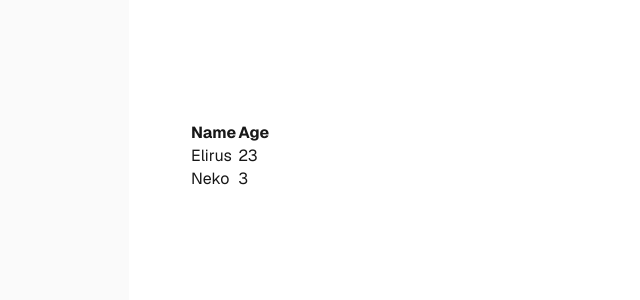
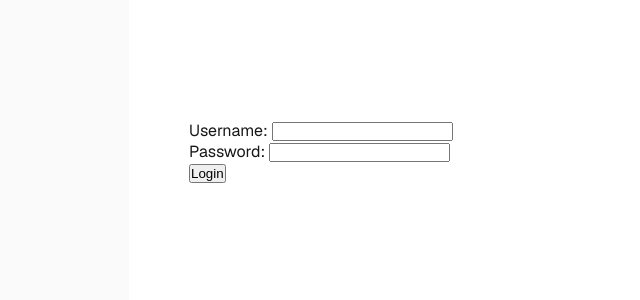
Before and after one commit to Elirus43/frontendWreact, a Next.js app: page / in a window 1280 px wide. Shown: the top 300 px of the page, without its empty margins (111-751 px from the left). Built offline with nearby package versions, Linux system fonts and the light colour scheme.

Commit message:
native login form, complicated

```diff
--- /dev/null
+++ b/src/app/components/HooK_Form/SimpleLoginForm.jsx
@@ -0,0 +1,37 @@
+import {useState} from "react";
+
+export default function SimpleLoginForm ()
+{
+    const [state, setState] = useState({
+        username: '',
+        password: '',
+    });
+
+    const handleChange = (e) => {
+        setState({ ...state, [e.target.name]: e.target.value });
+    }
+
+    const handleSubmit = (e) => {
+        console.log("State ", state);
+        e.preventDefault();
+    }
+
+    return (<div>
+        <form onSubmit={handleSubmit}>
+            <div>
+                <label>Username:</label>
+                &nbsp;
+                <input type={'text'} value={state.username} name={"username"} onChange={handleChange} />
+            </div>
+            <div>
+                <label>Password:</label>
+                &nbsp;
+                <input type={'text'} value={state.password} name={"password"} onChange={handleChange} />
+            </div>
+            <div>
+                <label></label>
+                <button type={"submit"}>Login</button>
+            </div>
+        </form>
+    </div>)
+}
--- a/src/app/page.js
+++ b/src/app/page.js
@@ -36,6 +36,7 @@ import CleanUp from "./components/effect/CleanUp";
 import TodoWithFetch from "./components/effect/TodoWithFetch";
 import UserWithFetch from "./components/hook/UserWithFetch";
 import FragmentDemo from "./components/FragmentDemo";
+import SimpleLoginForm from "@/app/components/HooK_Form/SimpleLoginForm";
 
 export default function Home() {
   return (
@@ -88,7 +89,8 @@ export default function Home() {
           {/*<CleanUp/>*/}
           {/*<TodoWithFetch/>*/}
           {/*<UserWithFetch />*/}
-          <FragmentDemo/>
+          {/*<FragmentDemo/>*/}
+          <SimpleLoginForm/>
       </main>
     </div>
   );
```
